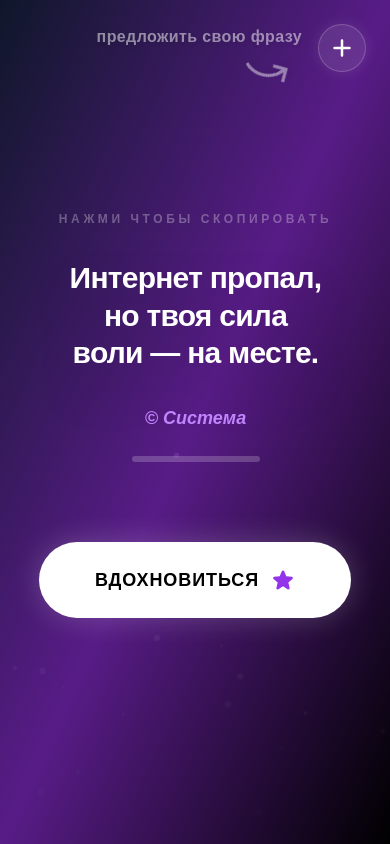
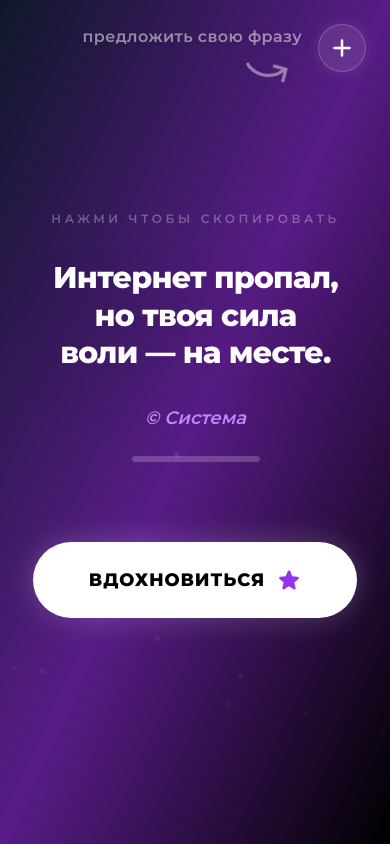
Before and after one commit to just-await/Inspiration, a website built with Vite: page index.html in a window 390 px wide. Built offline with nearby package versions, Linux system fonts and the light colour scheme; no server answers.

Commit message:
font mobile fix

```diff
--- a/index.html
+++ b/index.html
@@ -18,6 +18,13 @@
 
     <!-- Иконка -->
     <link rel="icon" href="favicon.png" sizes="any">
+
+    <!-- Предзагрузка для ускорения -->
+    <link rel="preconnect" href="https://fonts.googleapis.com">
+    <link rel="preconnect" href="https://fonts.gstatic.com" crossorigin>
+
+    <!-- Само подключение шрифта (Железобетонный способ) -->
+    <link href="https://fonts.googleapis.com/css2?family=Montserrat:wght@100;200;300;400;500;600;700;800;900&display=swap" rel="stylesheet">
 
     <!-- Шрифты (оставляем) -->
     <link rel="stylesheet" href="./src/style.css"> <!-- Ссылка изменится, см. ниже -->
--- a/src/style.css
+++ b/src/style.css
@@ -3,9 +3,6 @@
 @tailwind utilities;
 
 /* ... СЮДА ВСТАВЬ ВЕСЬ КОД ИЗ ТВОЕГО СТАРОГО styles.css ... */
-/* Импорт шрифта */
-@import url('https://fonts.googleapis.com/css2?family=Montserrat:wght@100;200;300;400;500;600;700;800;900&display=swap');
-
 /* Базовые настройки */
 body {
     font-family: 'Montserrat', sans-serif;
--- a/tailwind.config.js
+++ b/tailwind.config.js
@@ -7,7 +7,8 @@
   theme: {
     extend: {
       fontFamily: {
-        montserrat: ['Montserrat', 'sans-serif'],
+        // МЕНЯЕМ ТУТ: Вместо создания 'montserrat', мы перезаписываем 'sans' (стандартный)
+        sans: ['Montserrat', 'sans-serif'],
       },
       animation: {
         'pulse-slow': 'pulse 3s cubic-bezier(0.4, 0, 0.6, 1) infinite',
```
